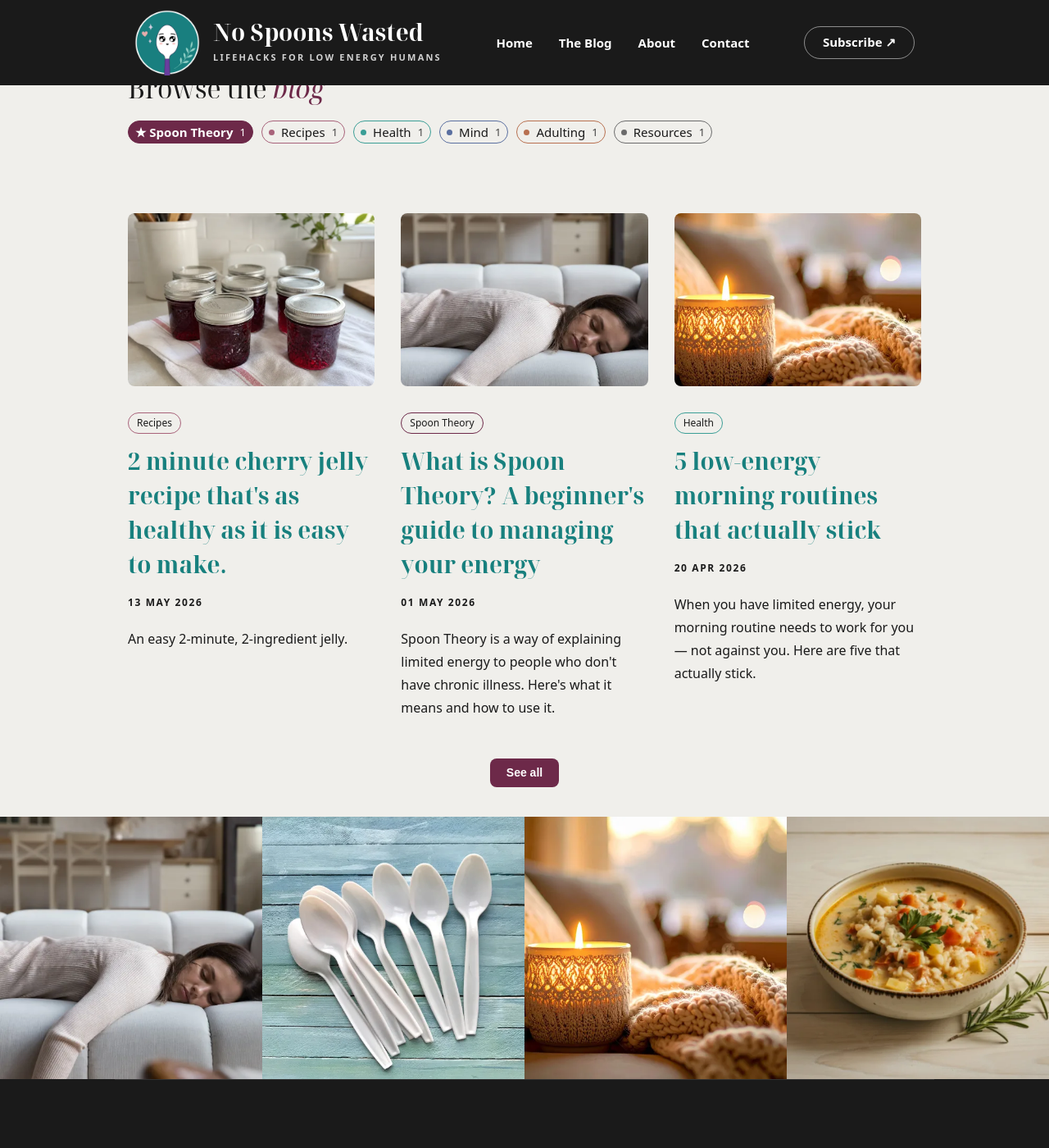
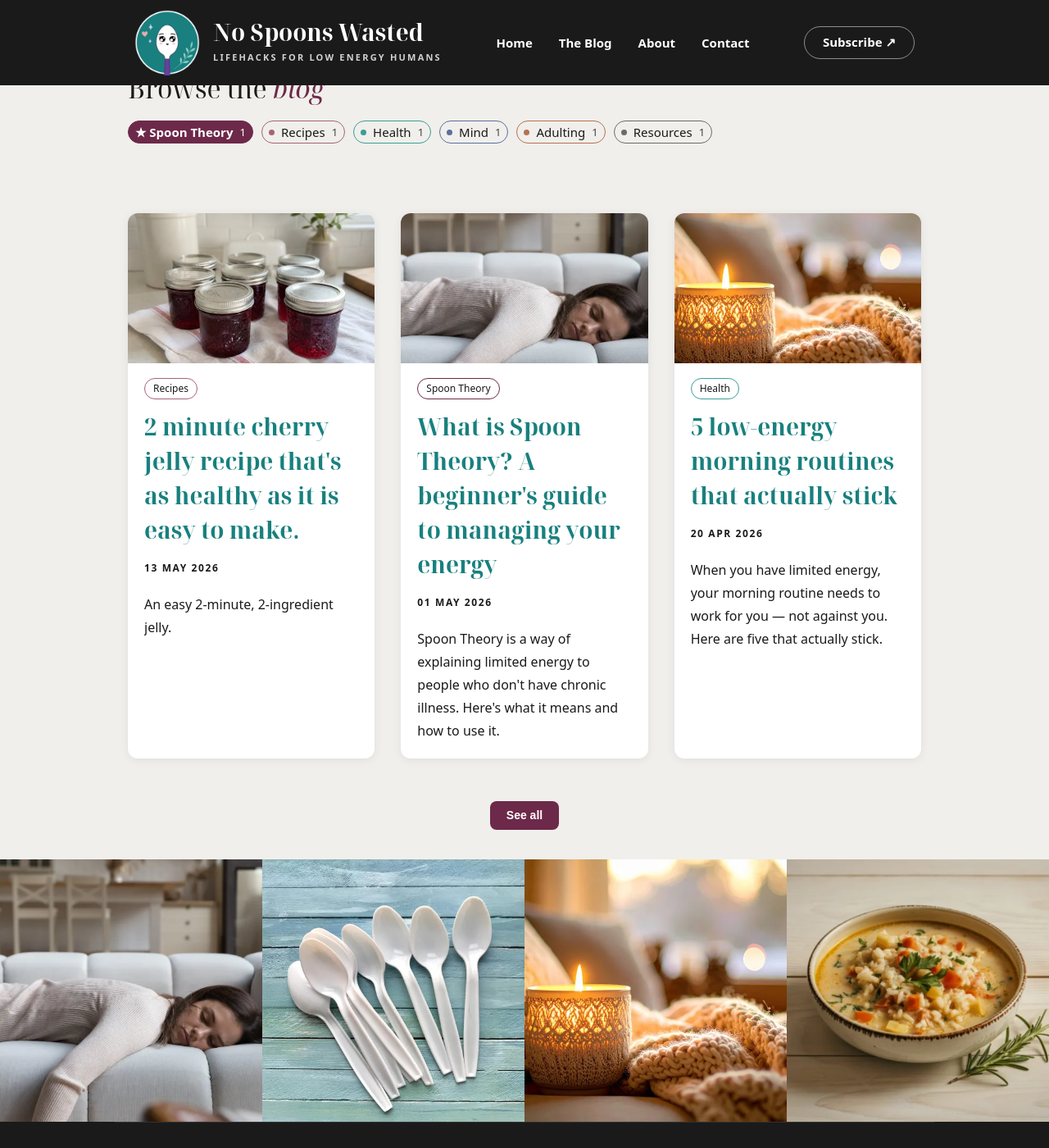
Before and after one commit to camp5456/nospoonswasted, a Jekyll site: the page built from index.html, in a window 1280 px wide and 1400 px high, scrolled down 979 px. Shown: the whole window at 82% size. Built offline with Jekyll 4.4.1, drawn with Linux system fonts in a browser that asks for light colours; comment, search, counter and statistics services are not loaded.

Commit message:
adding card styles to the blog

```diff
--- a/_includes/article.html
+++ b/_includes/article.html
@@ -1,4 +1,5 @@
 <div class="article col col-4 col-d-6 col-t-12">
+  <div class="article__inner">
 
   {% if post.image %}
   <a class="article__image" href="{{post.url | prepend: site.baseurl}}">
@@ -28,4 +29,6 @@
   <p class="article__excerpt">
     {% if post.description %}{{ post.description }}{% else %}{{ post.content | strip_html | truncate: 250 }}{% endif %}
   </p>
+
+  </div>
 </div>
--- a/css/_3-modules/article.scss
+++ b/css/_3-modules/article.scss
@@ -1,35 +1,38 @@
 /* Article */
 .article {
-  margin-bottom: 64px;
+  margin-bottom: 36px;
+}
+
+.article__inner {
+  background: #fff;
+  border-radius: 12px;
+  box-shadow: 0 2px 12px rgba(0, 0, 0, 0.07);
+  padding: 0 20px 20px;
+  height: 100%;
+
+  .article__image {
+    margin-left: -20px;
+    margin-right: -20px;
+    border-radius: 12px 12px 0 0;
+    width: calc(100% + 40px);
+  }
 
   @media only screen and (max-width: $mobile) {
-    margin-bottom: 0;
+    padding: 0 16px 16px;
 
-    &:not(:last-child)::after {
-      content: '';
-      display: block;
-      height: 1px;
-      background: color-mix(in srgb, var(--color-accent) 45%, transparent);
-      margin-top: 56px;
-    }
-
-    & + .article {
-      padding-top: 52px;
+    .article__image {
+      margin-left: -16px;
+      margin-right: -16px;
+      width: calc(100% + 32px);
     }
   }
 }
 
-.blog {
-  .article {
-    margin-bottom: 32px;
-  }
-}
-
 .article__image {
-  margin-bottom: 32px;
+  margin-bottom: 18px;
   position: relative;
   display: block;
-  border-radius: 8px;
+  border-radius: 12px 12px 0 0;
   padding-bottom: 70%;
   transform: translate(0);
   overflow: hidden;
```
Also changed, not shown: 13 other files.
